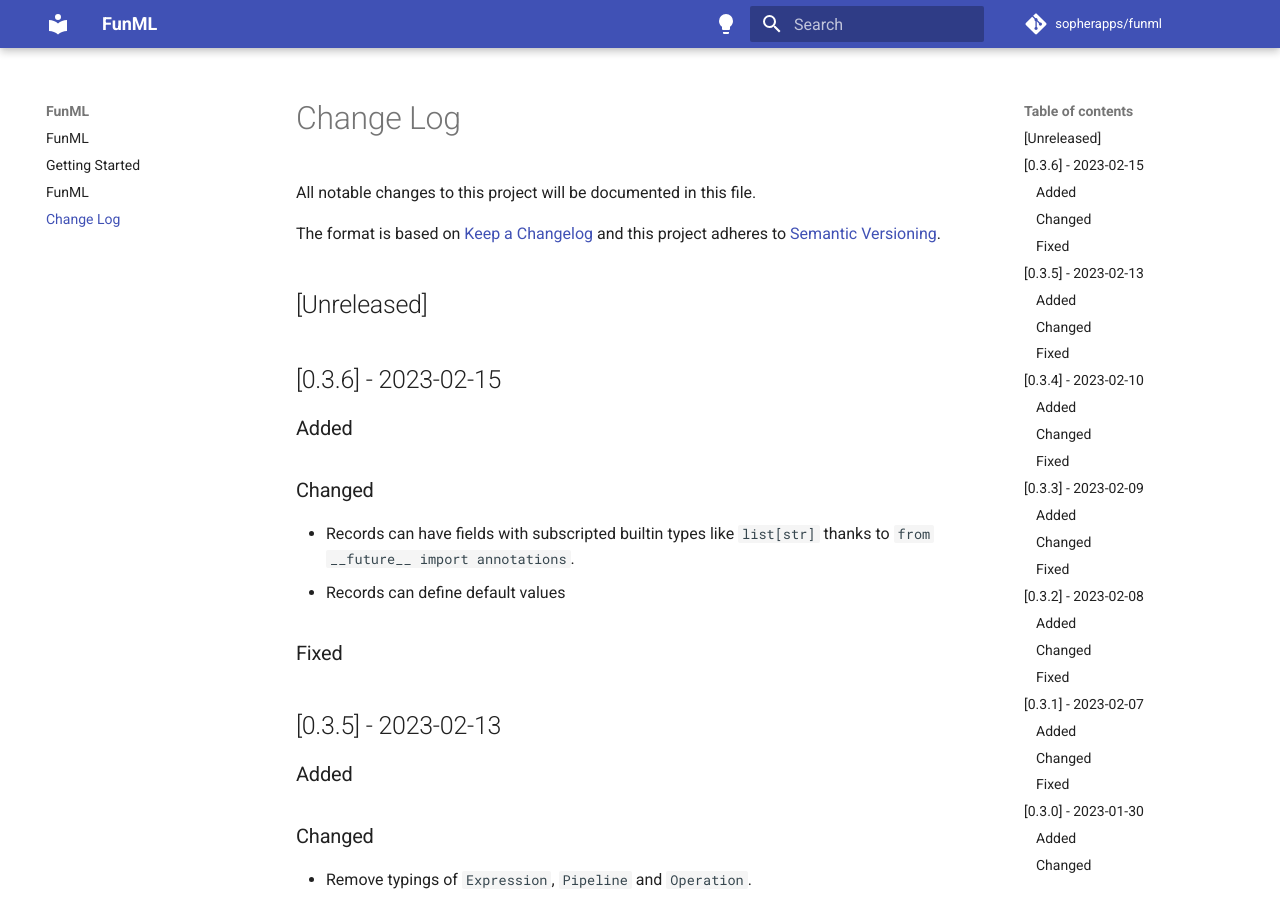
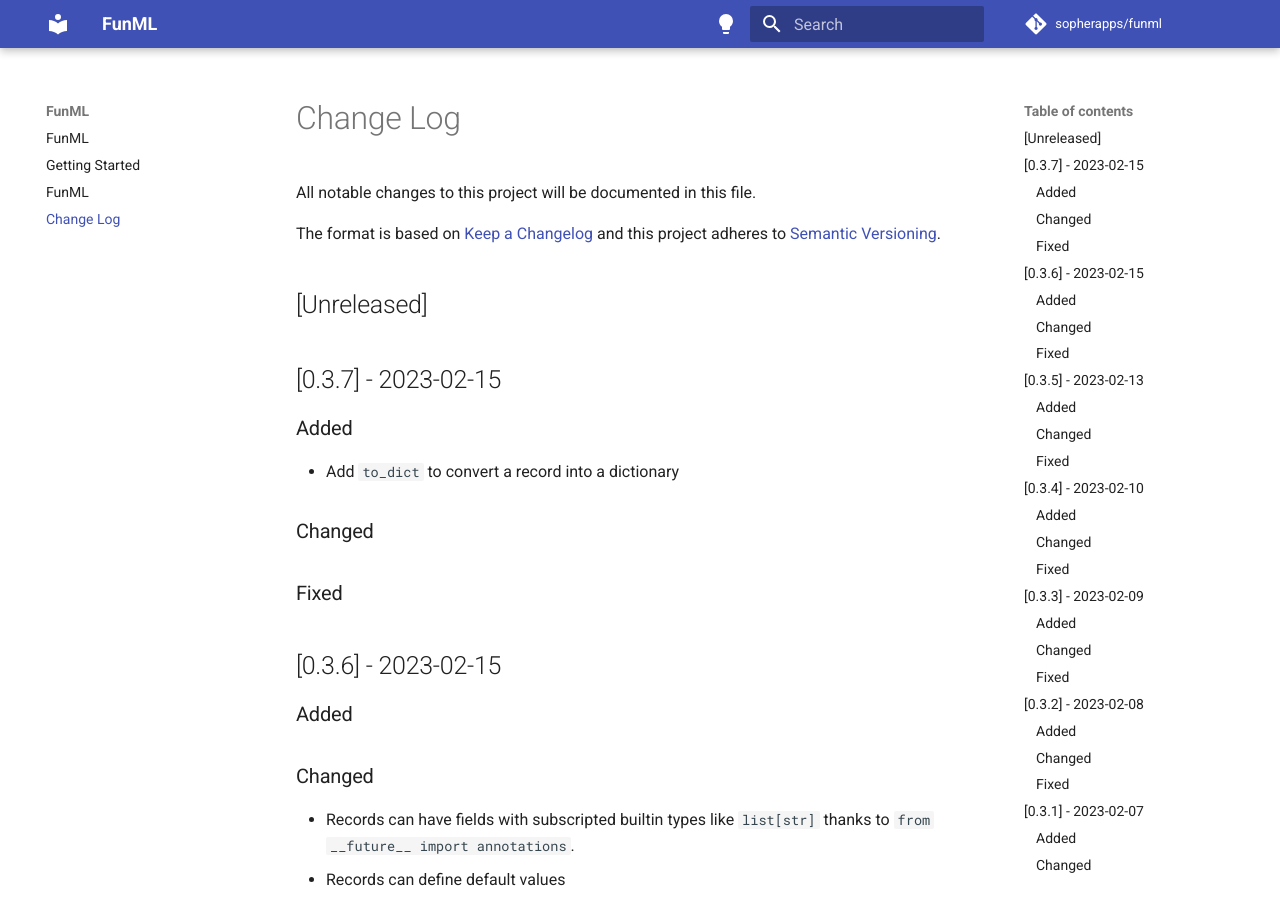
Before and after one commit to sopherapps/funml, an MkDocs documentation site: the page built from docs/change-log.md, in a window 1280 px wide and 900 px high. Built offline with MkDocs 1.6.1 and Material for MkDocs 9.7.7, drawn with Linux system fonts in a browser that asks for light colours; comment, search, counter and statistics services are not loaded.

Commit message:
Update docs

```diff
--- a/docs/change-log.md
+++ b/docs/change-log.md
@@ -6,6 +6,16 @@ The format is based on [Keep a Changelog](http://keepachangelog.com/)
 and this project adheres to [Semantic Versioning](http://semver.org/).
 
 ## [Unreleased]
+
+## [0.3.7] - 2023-02-15
+
+### Added
+
+- Add `to_dict` to convert a record into a dictionary
+
+### Changed
+
+### Fixed
 
 ## [0.3.6] - 2023-02-15
 
```
Also changed, not shown: CHANGELOG.md (+10 -0 lines).
